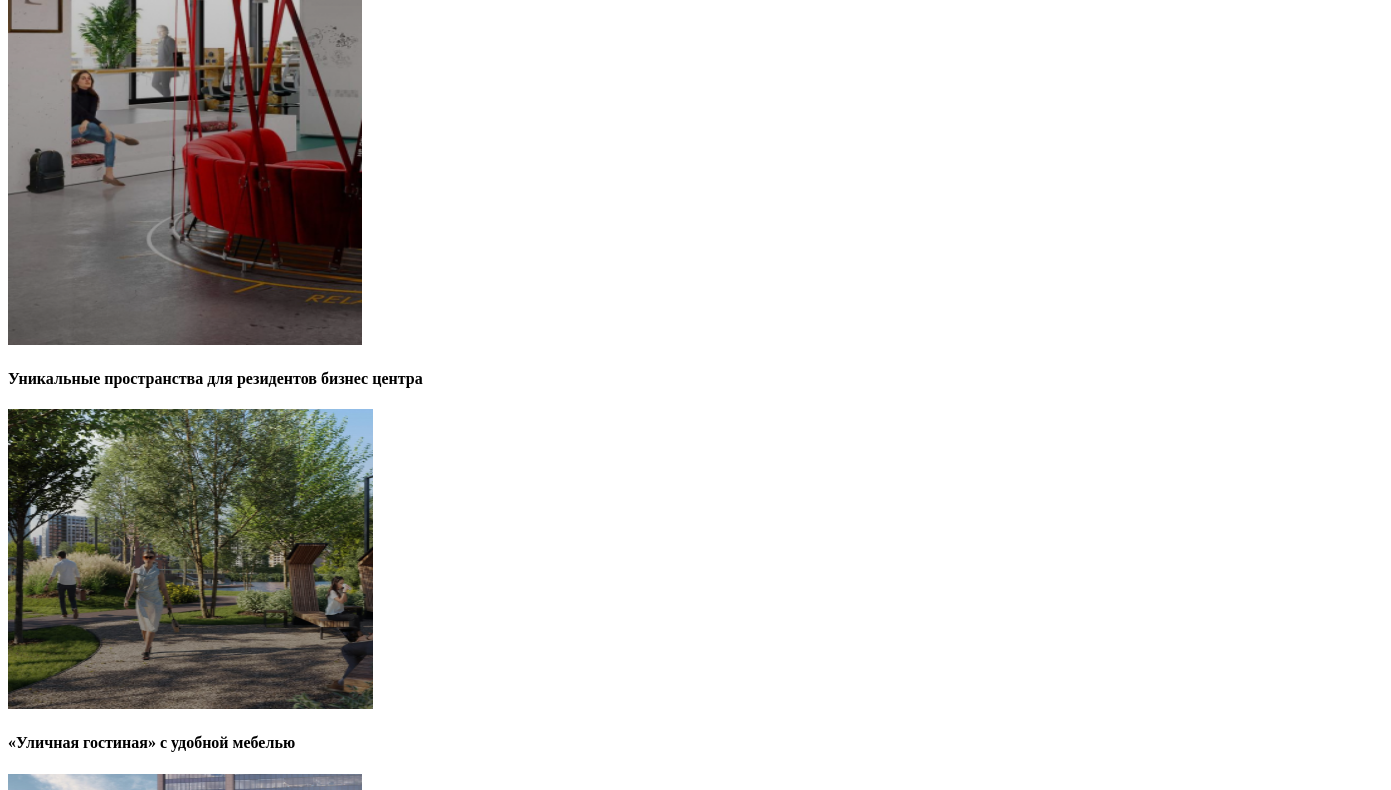
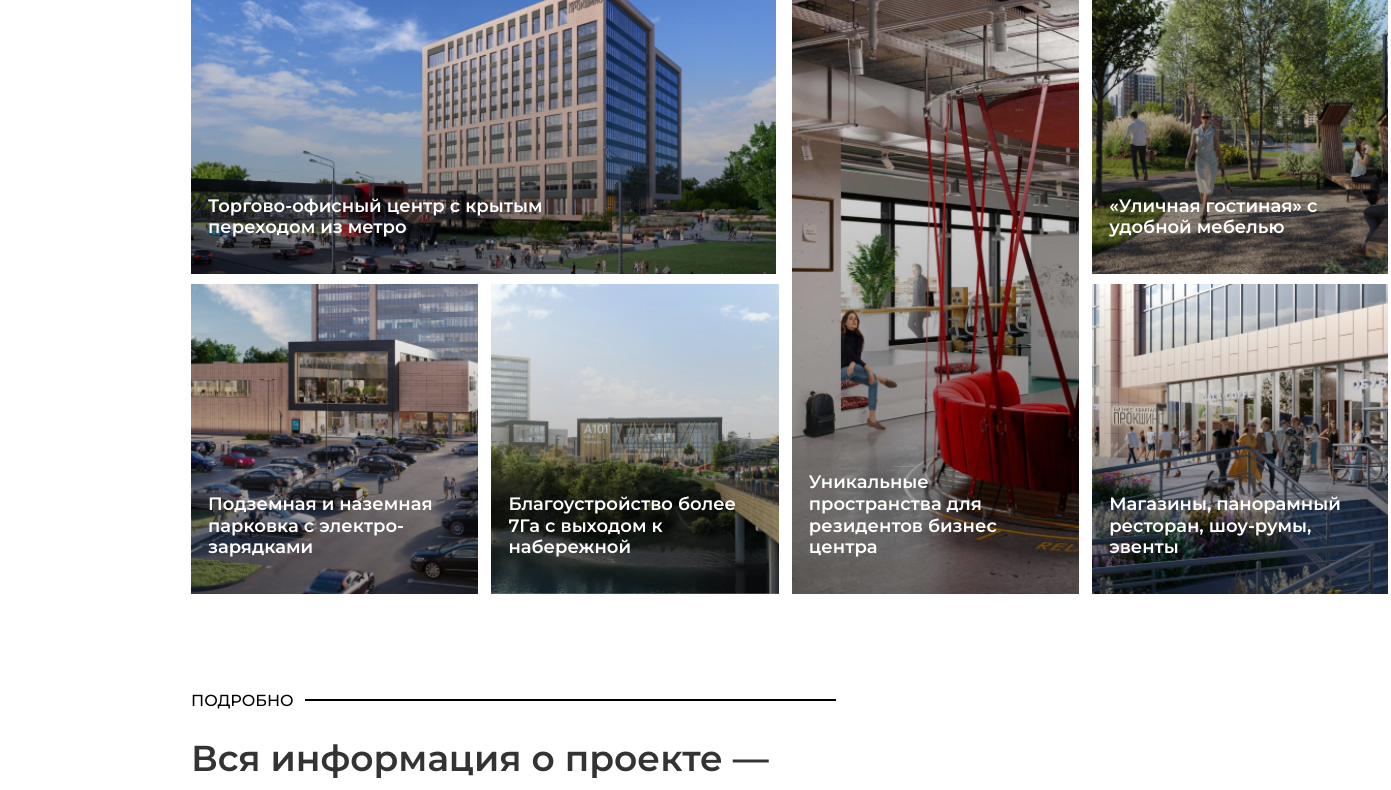
Before and after one commit to jjarfey/new-project, a plain HTML site: page location.html in a window 1280 px wide. Shown: the part 2010-2800 px from the top of the page, 1391 px wide, since content can reach past the window. Drawn offline with nearby package versions, Linux system fonts and the light colour scheme; files that its build step writes are made by us from their sources; files whose address does not match are found by name.

Commit message:
сделел относительные адреса

```diff
--- a/index.html
+++ b/index.html
@@ -5,7 +5,7 @@
     <meta charset="UTF-8">
     <meta name="viewport" content="width=device-width, initial-scale=1.0">
     <title>Document</title>
-    <link rel="stylesheet" href="../css/style.min.css">
+    <link rel="stylesheet" href="../style.min.css">
     <link
         href="https://fonts.googleapis.com/css?family=Montserrat:100,200,300,regular,500,600,700,800,900,100italic,200italic,300italic,italic,500italic,600italic,700italic,800italic,900italic"
         rel="stylesheet" />
--- a/location.html
+++ b/location.html
@@ -4,12 +4,12 @@
 <head>
     <meta charset="UTF-8">
     <meta name="viewport" content="width=device-width, initial-scale=1.0">
-    <link rel="stylesheet" href="../new project/css/footer.min.css">
-    <link rel="stylesheet" href="../new project/css/header.min.css">
-    <link rel="stylesheet" href="../new project/css/location-style.min.css">
-    <link rel="stylesheet" href="../new project/css/inf.min.css">
-    <link rel="stylesheet" href="../new project/css/hero.min.css">
-    <link rel="stylesheet" href="../new project/css/about.min.css">
+    <link rel="stylesheet" href="../footer.min.css">
+    <link rel="stylesheet" href="../header.min.css">
+    <link rel="stylesheet" href="../location-style.min.css">
+    <link rel="stylesheet" href="../inf.min.css">
+    <link rel="stylesheet" href="../hero.min.css">
+    <link rel="stylesheet" href="../about.min.css">
 
 
     <title>locationt</title>
```
Also changed, not shown: plans.html (+6 -6 lines).
